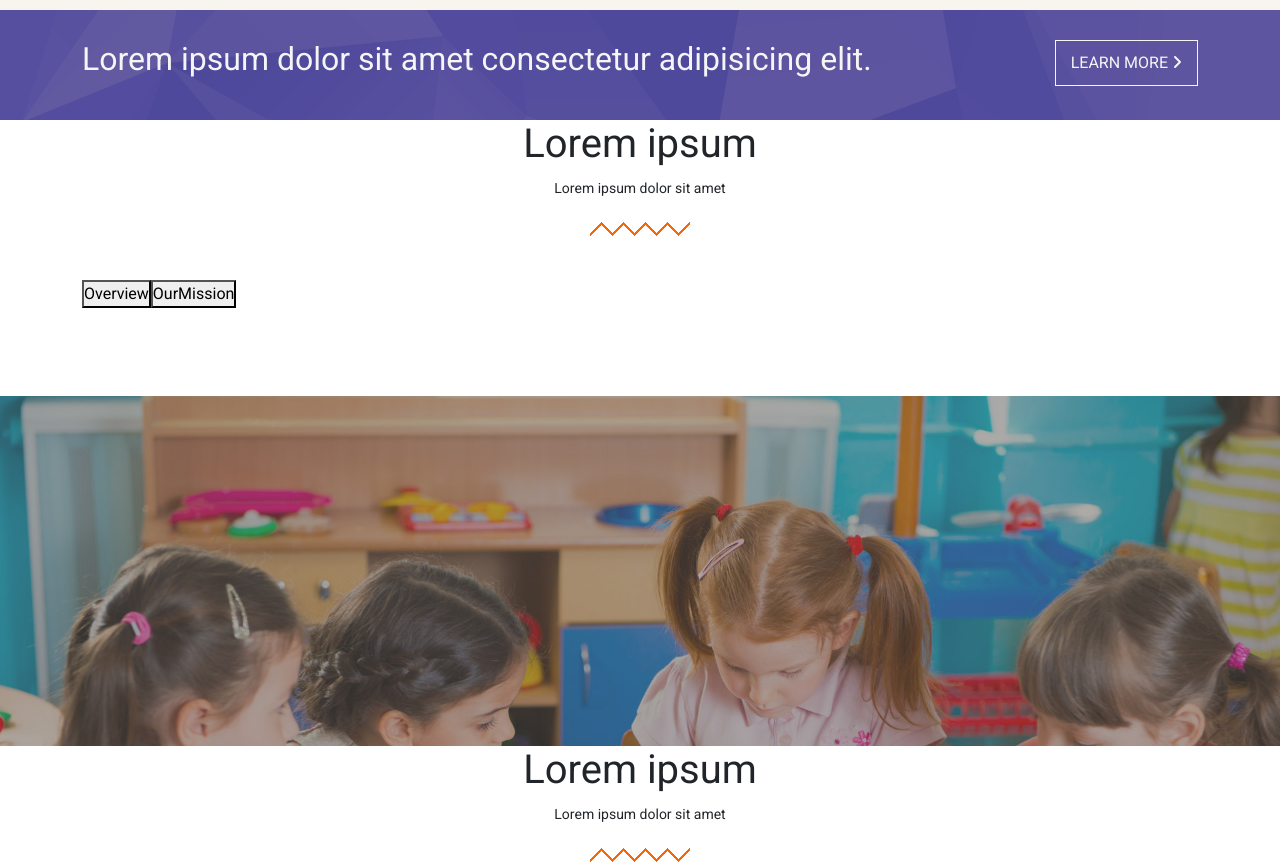
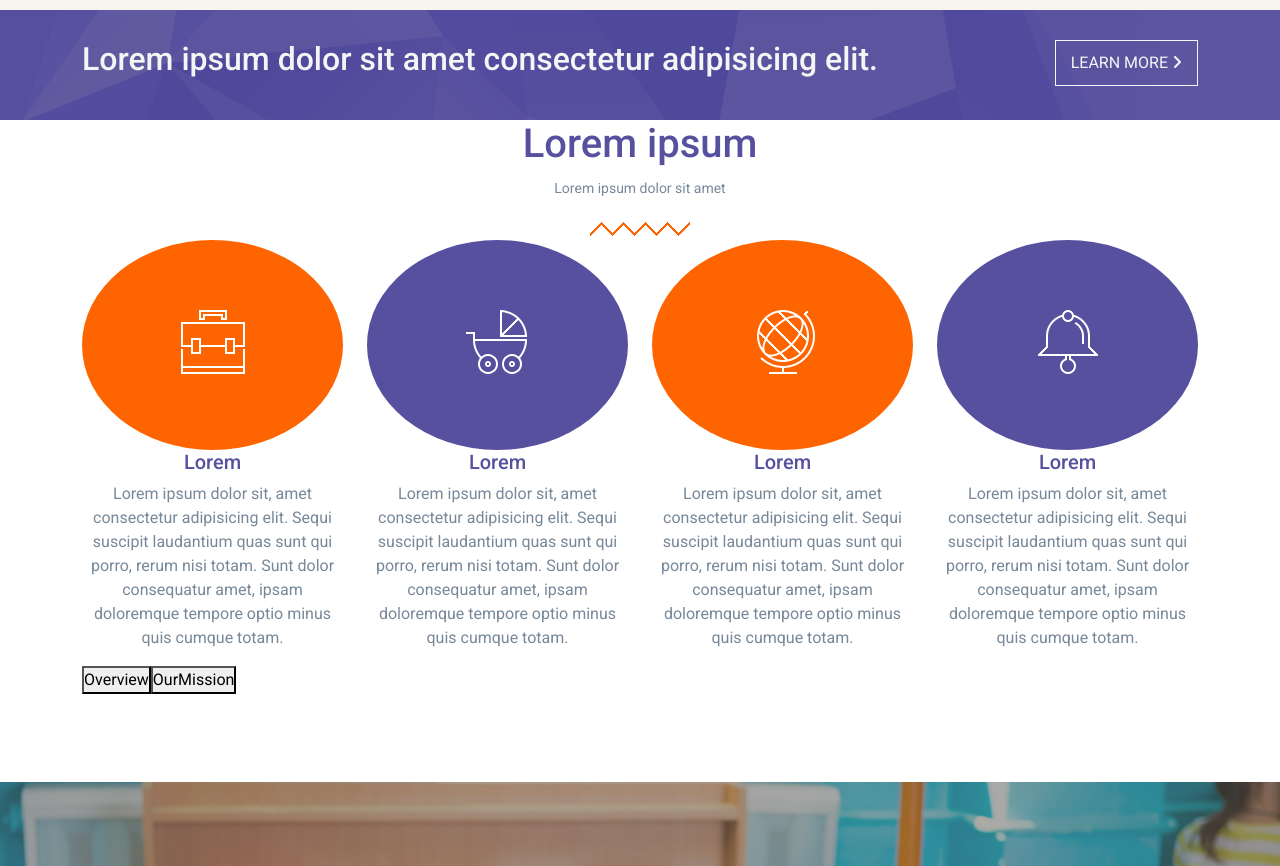
Before and after one commit to olic96/proj-html-vuejs, a Vue app: page / in a window 1280 px wide. Shown: the part 500-1366 px from the top of the page. Built offline with nearby package versions, Linux system fonts and the light colour scheme.

Commit message:
section 1

```diff
--- a/src/assets/style/global-parts/_typo.scss
+++ b/src/assets/style/global-parts/_typo.scss
@@ -1,4 +1,4 @@
-@import url('https://fonts.googleapis.com/css2?family=Roboto:wght@400;&display=swap');
+@import url('https://fonts.googleapis.com/css2?family=Roboto:wght@400;500;700&display=swap');
 
  body {
      font-family: 'Roboto', sans-serif;
--- a/src/components/blocks/BaseMain.vue
+++ b/src/components/blocks/BaseMain.vue
@@ -38,6 +38,6 @@ export default {
 
 <style>
   main {
-    width: 100vw;
+    color: #778899;
   }
 </style>
--- a/src/components/commons/BaseCardSection1.vue
+++ b/src/components/commons/BaseCardSection1.vue
@@ -1,24 +1,70 @@
 <template>
   <div class="row">
-    <div class="col-3">
-    <!-- v-for -->
-    <div class="col_circle">
-        <img src="">
-        <h5></h5>
-        <p></p>
-    </div>
-</div>
+      <div class="col-3">
+         <div class="orange">
+             <img src="../../fable/images/schoolbag_alt.png">
+         </div>
+         <h5>Lorem</h5>
+         <p>Lorem ipsum dolor sit, amet consectetur adipisicing elit. Sequi suscipit laudantium quas sunt qui porro, rerum nisi totam. Sunt dolor consequatur amet, ipsam doloremque tempore optio minus quis cumque totam.</p>
+      </div>
+
+      <div class="col-3">
+         <div class="purple">
+             <img src="../../fable/images/stroller_alt.png">
+         </div>
+         <h5>Lorem</h5>
+         <p>Lorem ipsum dolor sit, amet consectetur adipisicing elit. Sequi suscipit laudantium quas sunt qui porro, rerum nisi totam. Sunt dolor consequatur amet, ipsam doloremque tempore optio minus quis cumque totam.</p>
+      </div>
+
+      <div class="col-3">
+         <div class="orange">
+             <img src="../../fable/images/globe_alt.png">
+         </div>
+         <h5>Lorem</h5>
+         <p>Lorem ipsum dolor sit, amet consectetur adipisicing elit. Sequi suscipit laudantium quas sunt qui porro, rerum nisi totam. Sunt dolor consequatur amet, ipsam doloremque tempore optio minus quis cumque totam.</p>
+      </div>
+
+      <div class="col-3">
+        <div class="purple">
+             <img src="../../fable/images/bell_alt.png">
+        </div>
+         <h5>Lorem</h5>
+         <p>Lorem ipsum dolor sit, amet consectetur adipisicing elit. Sequi suscipit laudantium quas sunt qui porro, rerum nisi totam. Sunt dolor consequatur amet, ipsam doloremque tempore optio minus quis cumque totam.</p>
+      </div>
   </div>
 </template>
 
 <script>
 export default {
     name:'BaseCardSection1',
+
 }
 </script>
 
 <style lang='scss' scoped>
-    .container {
+    .col-3 {
         text-align: center;
     }
+
+    img {
+        margin-top: 70px;
+    }
+
+    .orange, .purple {
+        border-radius: 50%;
+        height: 210px;
+
+    }
+
+    .orange {
+        background-color:var(--second-color) ;
+    }
+
+    .purple {
+        background-color:var(--first-color);
+    }
+
+    h5 {
+        color:var(--first-color);
+    }
 </style>
--- a/src/components/commons/BaseCardTitleSection.vue
+++ b/src/components/commons/BaseCardTitleSection.vue
@@ -15,5 +15,9 @@ export default {
 <style lang="scss" scoped>
     .col-12 {
         text-align: center;
+
+        h1 {
+            color: var(--first-color);
+        }
     }
 </style>
```
